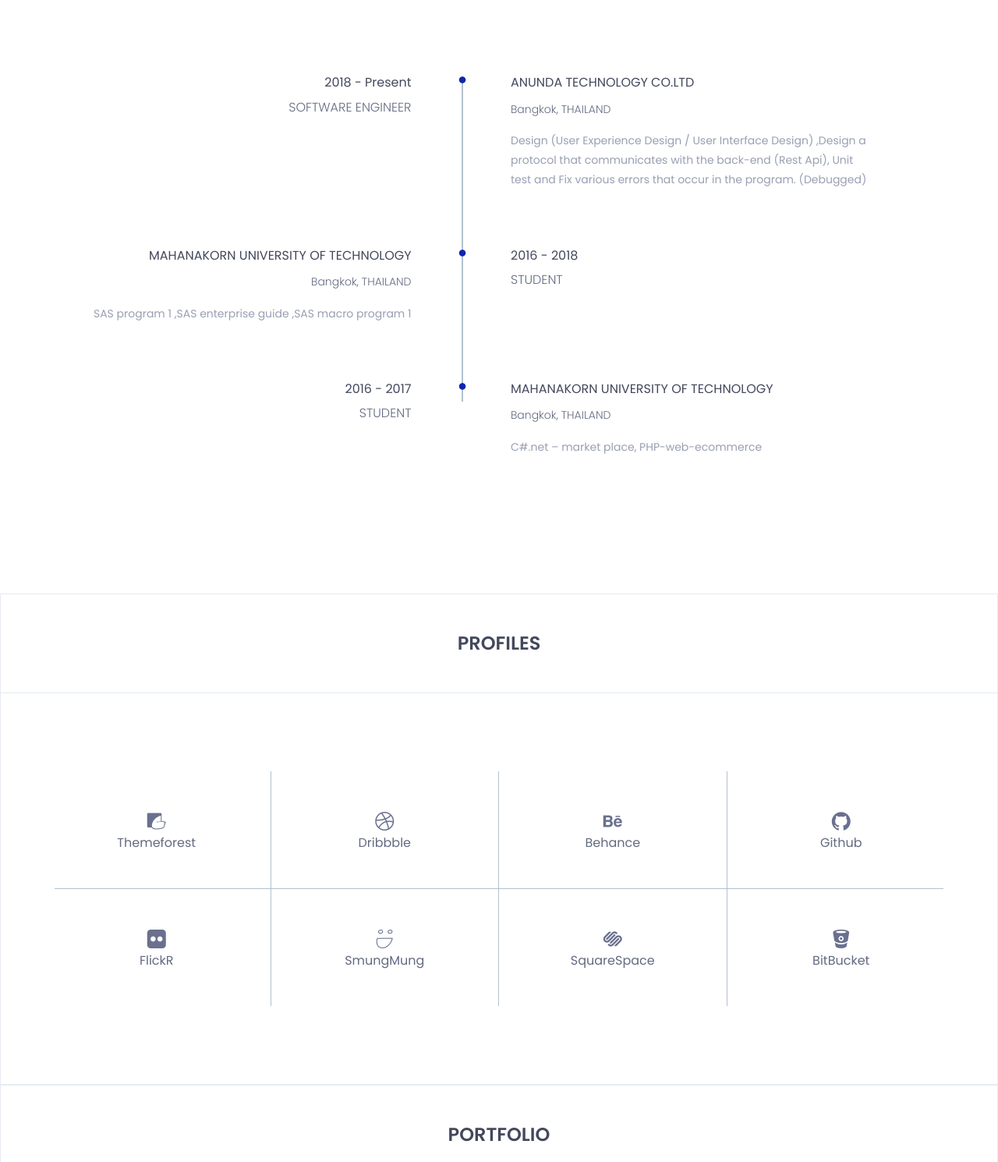
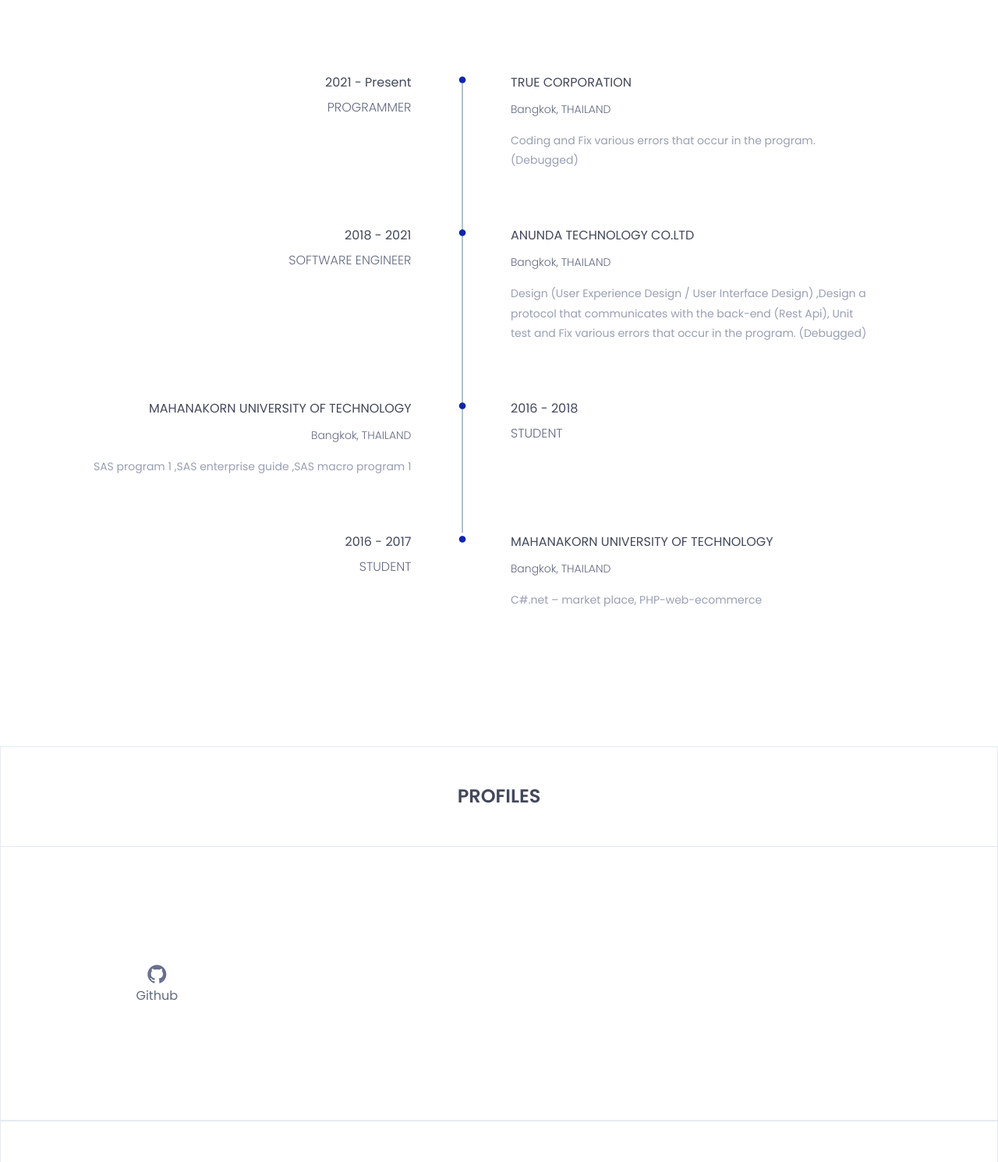
Before and after one commit to yootyakuza/sarayoot216, a plain HTML site: page index.html in a window 1280 px wide. Shown: the part 2921-4411 px from the top of the page at 78% size. Drawn offline with nearby package versions, Linux system fonts and the light colour scheme.

Commit message:
Update index.html

```diff
--- a/index.html
+++ b/index.html
@@ -151,6 +151,7 @@
 										<li>
 											<a href="https://www.facebook.com/akira.seven.121">
 												<i  class="fa fa-facebook" aria-hidden="true"></i>
+
 											</a>
 										</li><!-- / li -->
 										<li>
@@ -255,25 +256,25 @@
 										</div>
 									</div><!-- /.barWrapper -->
 									<div class="barWrapper">
+										<span class="progressText">Dart</span>
+										<div class="single-progress-txt">
+											<div class="progress ">
+											   <div class="progress-bar" role="progressbar" aria-valuenow="90" aria-valuemin="10" aria-valuemax="100" style="">
+
+											   </div>
+											</div>
+											<h3>90%</h3>
+										</div>
+									</div><!-- /.barWrapper -->
+									<div class="barWrapper">
 										<span class="progressText">Kotlin</span>
 										<div class="single-progress-txt">
 											<div class="progress ">
-											   <div class="progress-bar" role="progressbar" aria-valuenow="85" aria-valuemin="10" aria-valuemax="100" style="">
+											   <div class="progress-bar" role="progressbar" aria-valuenow="75" aria-valuemin="10" aria-valuemax="100" style="">
 
 											   </div>
 											</div>
-											<h3>85%</h3>
-										</div>
-									</div><!-- /.barWrapper -->
-									<div class="barWrapper">
-										<span class="progressText">Flutter</span>
-										<div class="single-progress-txt">
-											<div class="progress ">
-											   <div class="progress-bar" role="progressbar" aria-valuenow="65" aria-valuemin="10" aria-valuemax="100" style="">
-
-											   </div>
-											</div>
-											<h3>65%</h3>
+											<h3>75%</h3>
 										</div>
 									</div><!-- /.barWrapper -->
 									<div class="barWrapper">
@@ -295,11 +296,11 @@
 										<span class="progressText">Sql</span>
 										<div class="single-progress-txt">
 											<div class="progress ">
-												<div class="progress-bar" role="progressbar" aria-valuenow="90" aria-valuemin="10" aria-valuemax="100" style="">
+												<div class="progress-bar" role="progressbar" aria-valuenow="80" aria-valuemin="10" aria-valuemax="100" style="">
 
 												</div>
 											</div>
-											<h3>90%</h3>
+											<h3>80%</h3>
 										</div>
 									</div><!-- /.barWrapper -->
 									<div class="barWrapper">
@@ -358,7 +359,33 @@
 										<div class="row">
 											<div class="col-md-5">
 												<div class="experience-time text-right">
-													<h2>2018 - Present</h2>
+													<h2>2021 - Present</h2>
+													<h3>Programmer</h3>
+												</div><!--/.experience-time-->
+											</div><!--/.col-->
+											<div class="col-md-offset-1 col-md-5">
+												<div class="timeline">
+													<div class="timeline-content">
+														<h4 class="title">
+															<span><i class="fa fa-circle" aria-hidden="true"></i></span>
+															True Corporation
+														</h4>
+														<h5>bangkok, THAILAND</h5>
+														<p class="description">
+															Coding and Fix various errors that occur in the program. (Debugged)
+														</p>
+													</div><!--/.timeline-content-->
+												</div><!--/.timeline-->
+											</div><!--/.col-->
+										</div>
+									</div><!--/.single-timeline-box-->
+								</li>
+								<li>
+									<div class="single-timeline-box fix">
+										<div class="row">
+											<div class="col-md-5">
+												<div class="experience-time text-right">
+													<h2>2018 - 2021</h2>
 													<h3>software engineer</h3>
 												</div><!--/.experience-time-->
 											</div><!--/.col-->
@@ -462,48 +489,6 @@
 					<div class="profiles-content">
 						<div class="row">
 							<div class="col-sm-3">
-								<div class="single-profile">
-									<div class="profile-txt">
-										<a href=""><i class="flaticon-themeforest"></i></a>
-										<div class="profile-icon-name">themeforest</div>
-									</div>
-									<div class="single-profile-overlay">
-										<div class="profile-txt">
-											<a href=""><i class="flaticon-themeforest"></i></a>
-											<div class="profile-icon-name">themeforest</div>
-										</div>
-									</div>
-								</div>
-							</div>
-							<div class="col-sm-3">
-								<div class="single-profile">
-									<div class="profile-txt">
-										<a href=""><i class="flaticon-dribbble"></i></a>
-										<div class="profile-icon-name">dribbble</div>
-									</div>
-									<div class="single-profile-overlay">
-										<div class="profile-txt">
-											<a href=""><i class="flaticon-dribbble"></i></a>
-											<div class="profile-icon-name">dribbble</div>
-										</div>
-									</div>
-								</div>
-							</div>
-							<div class="col-sm-3">
-								<div class="single-profile">
-									<div class="profile-txt">
-										<a href=""><i class="flaticon-behance-logo"></i></a>
-										<div class="profile-icon-name">behance</div>
-									</div>
-									<div class="single-profile-overlay">
-										<div class="profile-txt">
-											<a href=""><i class="flaticon-behance-logo"></i></a>
-											<div class="profile-icon-name">behance</div>
-										</div>
-									</div>
-								</div>
-							</div>
-							<div class="col-sm-3">
 								<div class="single-profile profile-no-border">
 									<div class="profile-txt">
 										<a href=""><i class="flaticon-github-logo"></i></a>
@@ -518,66 +503,6 @@
 								</div>
 							</div>
 						</div>
-						<div class="profile-border"></div>
-						<div class="row">
-							<div class="col-sm-3">
-								<div class="single-profile">
-									<div class="profile-txt">
-										<a href=""><i class="flaticon-flickr-website-logo-silhouette"></i></a>
-										<div class="profile-icon-name">flickR</div>
-									</div>
-									<div class="single-profile-overlay">
-										<div class="profile-txt">
-											<a href=""><i class="flaticon-flickr-website-logo-silhouette"></i></a>
-											<div class="profile-icon-name">flickR</div>
-										</div>
-									</div>
-								</div>
-							</div>
-							<div class="col-sm-3">
-								<div class="single-profile">
-									<div class="profile-txt">
-										<a href=""><i class="flaticon-smug"></i></a>
-										<div class="profile-icon-name">smungMung</div>
-									</div>
-									<div class="single-profile-overlay">
-										<div class="profile-txt">
-											<a href=""><i class="flaticon-smug"></i></a>
-											<div class="profile-icon-name">smungMung</div>
-										</div>
-									</div>
-								</div>
-							</div>
-							<div class="col-sm-3">
-								<div class="single-profile">
-									<div class="profile-txt">
-										<a href=""><i class="flaticon-squarespace-logo"></i></a>
-										<div class="profile-icon-name">squareSpace</div>
-									</div>
-									<div class="single-profile-overlay">
-										<div class="profile-txt">
-											<a href=""><i class="flaticon-squarespace-logo"></i></a>
-											<div class="profile-icon-name">squareSpace</div>
-										</div>
-									</div>
-								</div>
-							</div>
-							<div class="col-sm-3">
-								<div class="single-profile profile-no-border">
-									<div class="profile-txt">
-										<a href=""><i class="flaticon-bitbucket-logotype-camera-lens-in-perspective"></i></a>
-										<div class="profile-icon-name">bitBucket</div>
-									</div>
-									<div class="single-profile-overlay">
-										<div class="profile-txt">
-											<a href="https://bitbucket.org/%7Bac21da0d-f7e4-44e4-a212-3336c6c9243b%7D/"><i class="flaticon-bitbucket-logotype-camera-lens-in-perspective"></i></a>
-											<div class="profile-icon-name">bitBucket</div>
-										</div>
-									</div>
-								</div>
-							</div>
-						</div>
-					</div>
 				</div>
 			</div>
 
```
